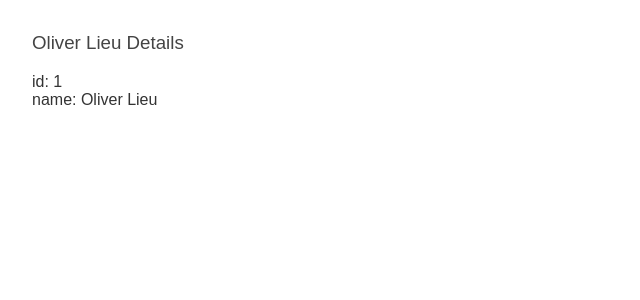
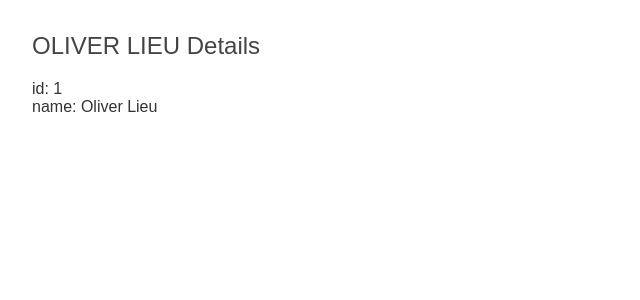
Before and after one commit to crystal-clear-moon/Heroes, an Angular app: page / in a window 1280 px wide. Shown: the top 300 px of the page, without its empty margins (0-640 px from the left). Built offline with nearby package versions, Linux system fonts and the light colour scheme.

Commit message:
uppercase for title

```diff
--- a/src/app/heros/heros.component.html
+++ b/src/app/heros/heros.component.html
@@ -1,3 +1,3 @@
-<h3>{{hero.name}} Details</h3>
+<h2>{{hero.name | uppercase}} Details</h2>
 <div><span>id: </span>{{hero.id}}</div>
 <div><span>name: </span>{{hero.name}}</div>
```
